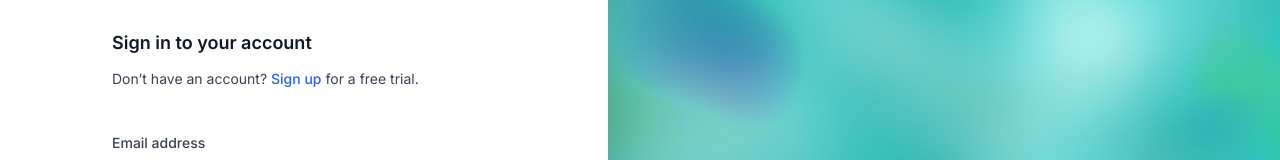
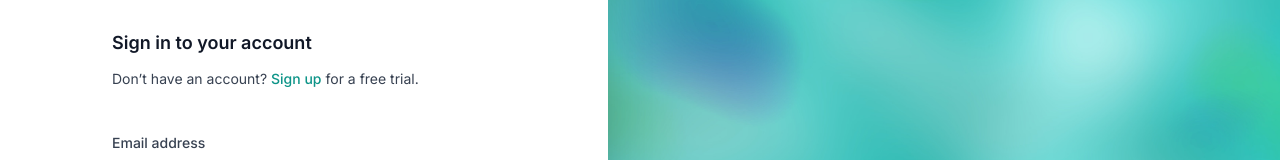
Before and after one commit to stewiethepro/wonderhallanding, a Next.js app: page /login in a window 1280 px wide. Shown: the part 247-407 px from the top of the page. Built offline with nearby package versions, Linux system fonts and the light colour scheme.

Commit message:
final commit

```diff
--- a/src/pages/login.jsx
+++ b/src/pages/login.jsx
@@ -25,7 +25,7 @@ export default function Login() {
               Don’t have an account?{' '}
               <Link
                 href="/register"
-                className="font-medium text-blue-600 hover:underline"
+                className="font-medium text-teal-600 hover:underline"
               >
                 Sign up
               </Link>{' '}
```
